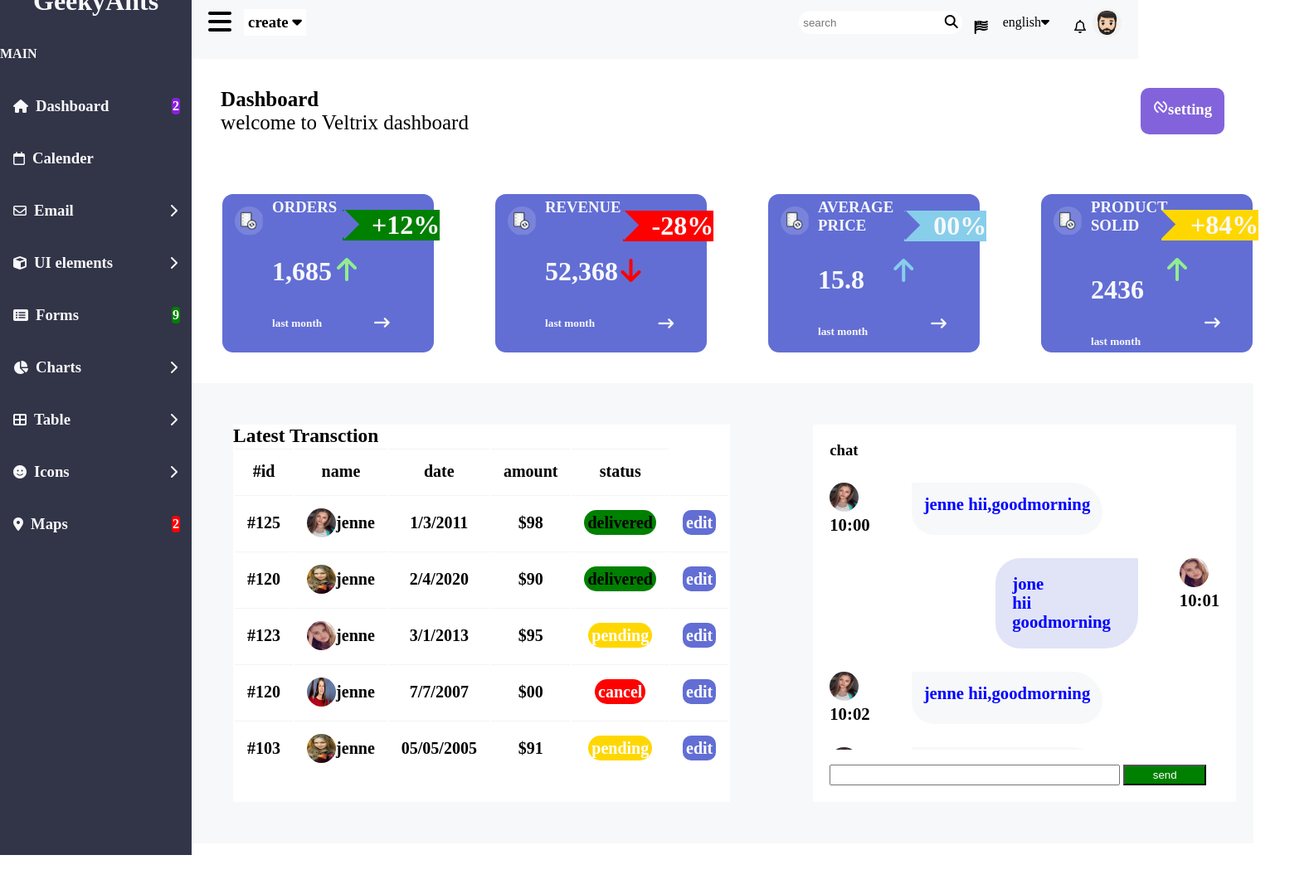
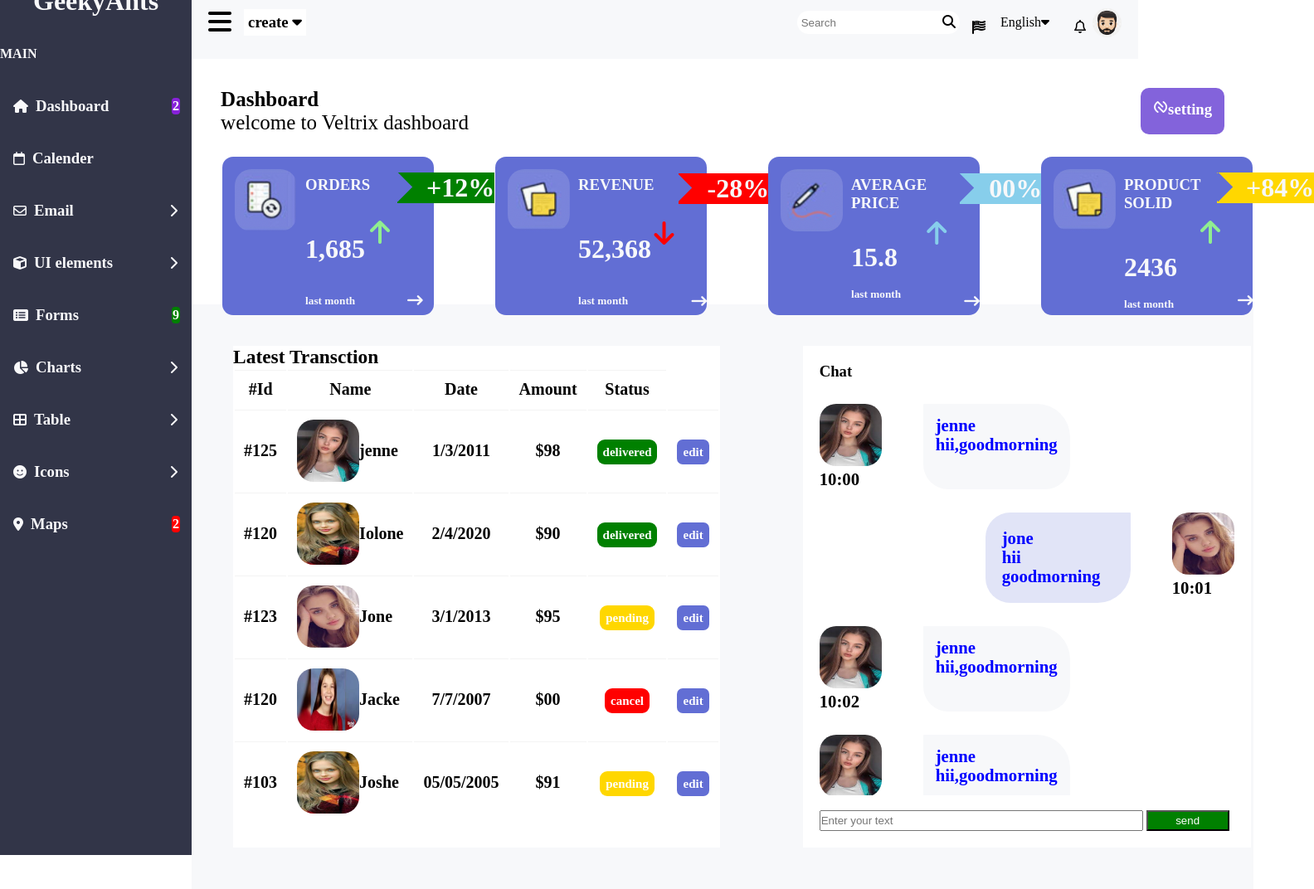
Before and after one commit to yuvakalibogu/html-assignments, a plain HTML site: page htmlcss/html.html in a window 1280 px wide. Shown: the part 17-1089 px from the top of the page at 83% size, 1584 px wide, since content can reach past the window. Before the commit the page ends 1048 px from the top, so only its background shows below. Drawn offline with Linux system fonts and the light colour scheme.

Commit message:
dashboard

```diff
--- a/htmlcss/css.css
+++ b/htmlcss/css.css
@@ -5,6 +5,7 @@
 .whole{
     display:flex;
     width: 100%;
+
 }
 .menu{
     color:#F8F8FA;
@@ -158,6 +159,7 @@ margin:9px;
 }
 .below{
     display:flex;
+    margin-top:-45px;
 }
 .orders{
     display:flex;
@@ -177,7 +179,7 @@ margin:9px;
     transform: rotate(45deg);
     background:#626ED4 ;
     margin-top: 19px;
-    margin-left:-3px;
+    margin-left:21px;
  }
  .e{
     width: 25px;
@@ -187,7 +189,7 @@ margin:9px;
     transform: rotate(45deg);
     background:#626ED4 ;
     margin-top: 19px;
-    margin-left:-20px;
+    margin-left:9px;
  }
  .b{
     width: 25px;
@@ -197,7 +199,7 @@ margin:9px;
     transform: rotate(45deg);
     background:#626ED4 ;
     margin-top: 20px;
-    margin-left:2px;
+    margin-left:27px;
  }
  .c{
     width: 25px;
@@ -207,30 +209,30 @@ margin:9px;
     transform: rotate(45deg);
     background:#626ED4 ;
     margin-top: 20px;
-    margin-left:-9px;
+    margin-left:15px;
  }
 .ribbon{
     padding-left:35px;
     margin-top:-30px;
-    margin-left:7px;
+    margin-left:33px;
     background: green;
 }
 .ribbon2{
     padding-left:35px;
     margin-top:-30px;
-    margin-left:2px;
+    margin-left:29px;
     background: red;
 }
 .ribbon3{
     padding-left:35px;
     margin-top:-30px;
-    margin-left:13px;
+    margin-left:40px;
     background:skyblue;
 }
 .ribbon4{
     padding-left:35px;
     margin-top:-30px;
-    margin-left:-7px;
+    margin-left:20px;
     background: gold;
 }
 .fa-arrow-right-long{
@@ -250,8 +252,8 @@ margin:9px;
     margin-top:12px;
 }
 img{
-    width:35px;
-    height:35px;
+    width:75px;
+    height:75px;
     border-radius: 20px;
 }
 .image{
@@ -260,34 +262,39 @@ img{
 }
 .deliver{
     background:green;
-    padding:4px;
-    border-radius: 20px;
+    color:white;
+    padding:7px;
+    border-radius: 9px;
+    font-size:15px;
 
     }
      .cancel{
       color:white;
     background:red;
-    padding:4px;
-    border-radius: 20px;
+    padding:7px;
+    border-radius: 9px;
+    font-size:15px;
      }
      .pending{
       color:white;
     background:gold;
-    padding:4px;
-    border-radius: 20px;
+    padding:7px;
+    border-radius: 9px;
+    font-size:15px;
      }
 
       .edit{
 
         background-color: #626ED4 ;
         color:white;
-        padding:4px;
-        border-radius: 10px;
+        padding:7px;
+        border-radius: 7px;
+        font-size:15px;
 
      }
      table th {
         border-top: 1px solid rgba(151, 147, 147, 0.114);
-        padding: 15px;
+        padding: 11px;
         width:20%;
       }
       .table_data{
@@ -300,6 +307,7 @@ img{
       .table_box{
         display:flex;
         background:#F7F8FA;
+        margin-top:-50px;
 
       }
 
@@ -337,13 +345,13 @@ img{
 
 .chat{
     overflow:scroll;
-    width:470px;
-    height:350px;
+    width:500px;
+    height:500px;
 
 
 }
 .search_send{
-    width:350px;
+    width:390px;
     height:25px;
 
 }
--- a/htmlcss/html.html
+++ b/htmlcss/html.html
@@ -117,12 +117,12 @@
         </div>
         <div class="navbar_right">
           <div class="searchbar">
-            <input type="search" class="search" name="search" id="" placeholder="search" size="round"  >
+            <input type="search" class="search" name="search" id="" placeholder="Search" size="round"  >
             <i class="fa fa-search"></i>
           </div>
           <div class="right_nav" >
             <i class="fa-solid fa-flag-usa nav flag-icon"></i>
-            <span class="nav">english<i class="fa-solid fa-caret-down "></i></span>
+            <span class="nav">English<i class="fa-solid fa-caret-down "></i></span>
             <i class="fa-regular fa-bell nav nav-bell"></i>
             <img src="man.png" alt="" class="man">
 
@@ -146,7 +146,7 @@
               <img src="1.png" class="img-fluid rounded-start" style="margin:10px">
 
             </div>
-            <div>
+            <div><br>
               <h3>ORDERS</h3> <br><br>
               <h1 class="number">1,685</h1><br><br>
               <h5 class="below_tag"> last month</h5>
@@ -154,7 +154,7 @@
             <div >
               <div class="a"></div>
               <div class="ribbon"><h1>+12%</h1></div><br>
-              <h1><i class="fa-solid fa-arrow-up green"></i></h1>
+              <h1><i class="fa-solid fa-arrow-up green"></i></h1><br>
               <h3><i class="fa-solid fa-arrow-right-long"></i></h3>
             </div>
 
@@ -162,10 +162,10 @@
           </div>
           <div class="orders">
             <div>
-              <img src="1.png" class="img-fluid rounded-start" style="margin:10px">
+              <img src="2.png" class="img-fluid rounded-start" style="margin:10px">
 
             </div>
-            <div>
+            <div><br>
               <h3>REVENUE</h3> <br><br>
               <h1 class="number">52,368</h1><br><br>
               <h5 class="below_tag"> last month</h5>
@@ -173,7 +173,7 @@
             <div >
               <div class="c"></div>
               <div class="ribbon2"><h1>-28%</h1></div><br>
-              <h1><i class="fa-solid fa-arrow-down red"></i></h1>
+              <h1><i class="fa-solid fa-arrow-down red"></i></h1><br>
               <h3><i class="fa-solid fa-arrow-right-long"></i></h3>
             </div>
 
@@ -181,18 +181,18 @@
           </div>
           <div class="orders">
             <div>
-              <img src="1.png" class="img-fluid rounded-start" style="margin:10px">
+              <img src="3.png" class="img-fluid rounded-start" style="margin:10px">
 
             </div>
-            <div>
+            <div><br>
               <h3>AVERAGE PRICE</h3> <br><br>
-              <h1 class="number2">15.8</h1><br><br>
+              <h1 class="number2">15.8</h1><br>
               <h5 class="below_tag"> last month</h5>
             </div>
             <div >
               <div class="b"></div>
               <div class="ribbon3"><h1>00%</h1></div><br>
-              <h1><i class="fa-solid fa-arrow-up blue"></i></h1>
+              <h1><i class="fa-solid fa-arrow-up blue"></i></h1><br>
               <h3><i class="fa-solid fa-arrow-right-long"></i></h3>
             </div>
 
@@ -200,18 +200,18 @@
           </div>
           <div class="orders">
             <div>
-              <img src="1.png" class="img-fluid rounded-start" style="margin:10px">
+              <img src="2.png" class="img-fluid rounded-start" style="margin:10px">
 
             </div>
-            <div>
+            <div><br>
               <h3>PRODUCT SOLID</h3> <br><br>
-              <h1 class="number">2436</h1><br><br>
+              <h1 class="number">2436</h1><br>
               <h5 class="below_tag"> last month</h5>
             </div>
             <div >
               <div class="e"></div>
               <div class="ribbon4"><h1>+84%</h1></div><br>
-              <h1><i class="fa-solid fa-arrow-up green"></i></h1>
+              <h1><i class="fa-solid fa-arrow-up green"></i></h1><br>
               <h3><i class="fa-solid fa-arrow-right-long"></i></h3>
             </div>
 
@@ -224,11 +224,11 @@
             <h3>Latest Transction</h3>
             <table>
               <tr>
-                <th>#id</th>
-                <th>name</th>
-                <th>date</th>
-                <th>amount</th>
-                <th>status</th>
+                <th>#Id</th>
+                <th>Name</th>
+                <th>Date</th>
+                <th>Amount</th>
+                <th>Status</th>
             </tr>
             <tr>
               <th>#125</th>
@@ -242,7 +242,7 @@
       </tr>
           <tr><th>#120</th>
             <th>
-              <div class="image"><img class="img" src="girl2.jpeg" alt="">jenne</div> </th>
+              <div class="image"><img class="img" src="girl2.jpeg" alt="">Iolone</div> </th>
 
           <th>2/4/2020</th>
           <th>$90</th>
@@ -251,7 +251,7 @@
           </tr>
           <tr><th>#123</th>
             <th>
-              <div class="image"><img class="img" src="girl3.jpeg" alt="">jenne</div> </th>
+              <div class="image"><img class="img" src="girl3.jpeg" alt="">Jone</div> </th>
 
           <th>3/1/2013</th>
           <th>$95</th>
@@ -260,7 +260,7 @@
           </tr>
           <tr><th>#120</th>
             <th>
-              <div class="image"><img class="img" src="girl4.jpeg" alt="">jenne</div> </th>
+              <div class="image"><img class="img" src="girl4.jpeg" alt="">Jacke</div> </th>
 
           <th>7/7/2007</th>
           <th>$00</th>
@@ -269,7 +269,7 @@
           </tr>
           <tr><th>#103</th>
             <th>
-              <div class="image"><img class="img" src="girl2.jpeg" alt="">jenne</div> </th>
+              <div class="image"><img class="img" src="girl2.jpeg" alt="">Joshe</div> </th>
 
           <th>05/05/2005</th>
           <th>$91</th>
@@ -279,7 +279,7 @@
             </table>
           </div>
           <div class="chat_send">
-            <h3 >chat</h3>
+            <h3 >Chat</h3>
 <div class="chat">
 
        <br>
@@ -287,7 +287,7 @@
         <div class="person1">
        <h5><img src="girl1.jpeg" class="img" alt=""><br> 10:00</h5>
 
-       <h5 class="jenne">jenne hii,goodmorning</h5></div>
+       <h5 class="jenne">jenne <br> hii,goodmorning</h5></div>
      </div><br>
      <div class="person2">
 
@@ -298,12 +298,12 @@
       <div class="person1">
         <h5><img src="girl1.jpeg" class="img" alt=""><br> 10:02</h5>
 
-        <h5 class="jenne">jenne hii,goodmorning</h5></div><br>
+        <h5 class="jenne">jenne <br> hii,goodmorning</h5></div><br>
 
       <div class="person1">
         <h5><img src="girl1.jpeg" class="img" alt=""><br> 10:03</h5>
 
-        <h5 class="jenne">jenne hii,goodmorning</h5></div>
+        <h5 class="jenne">jenne <br> hii,goodmorning</h5></div>
       <br>
       <div class="person2">
 
@@ -314,13 +314,13 @@
        <div class="person1">
          <h5><img src="girl1.jpeg" class="img" alt=""><br> 10:07</h5>
 
-         <h5 class="jenne">jenne hii,goodmorning</h5></div>
+         <h5 class="jenne">jenne <br> hii,goodmorning</h5></div>
        <br>
 
     </div>
     <br>
     <div class="send">
-    <input type="search" class="search_send" name="" id="">
+    <input type="search" class="search_send" name="" id="" placeholder="Enter your text">
       <input type="button" class="send_button" value="send">
     </div>
   </div>
```
